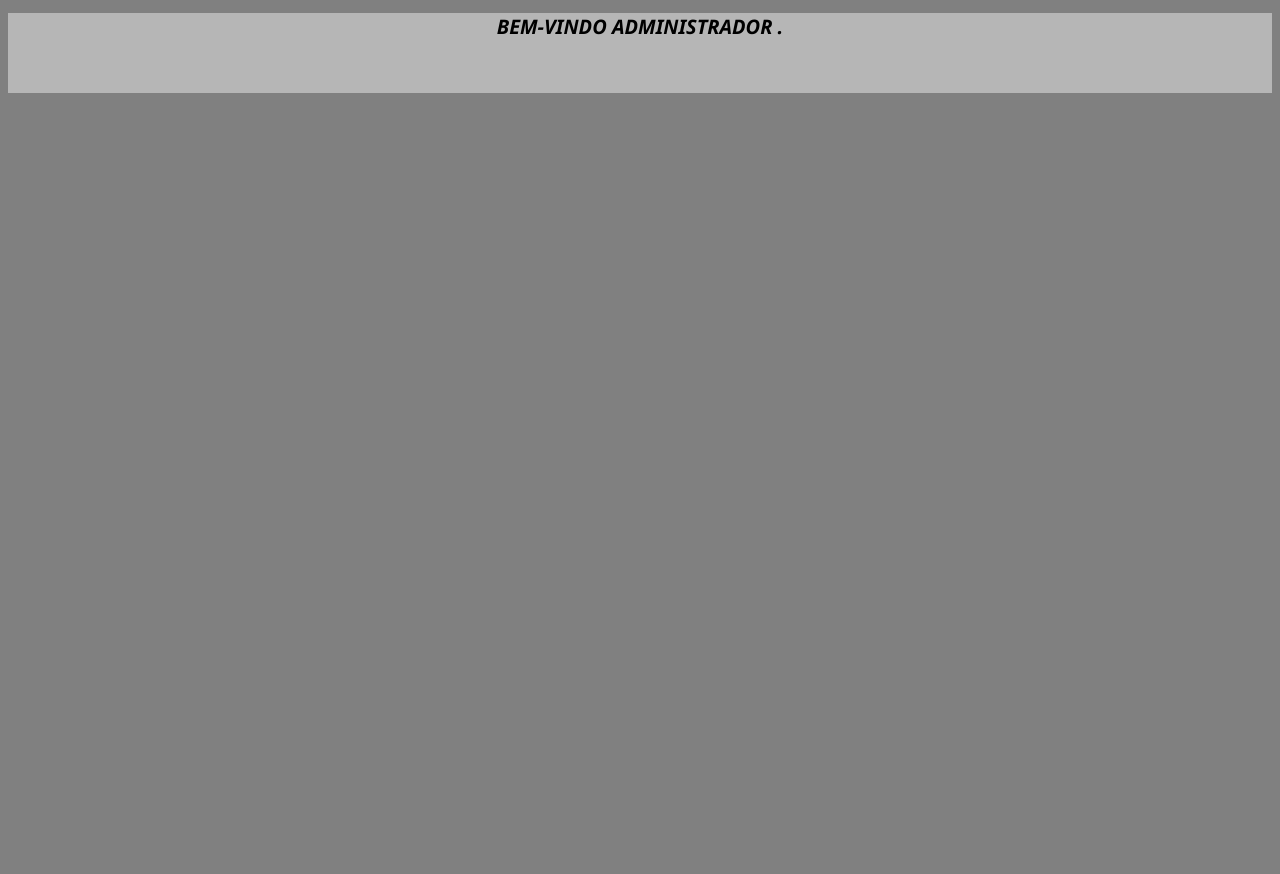
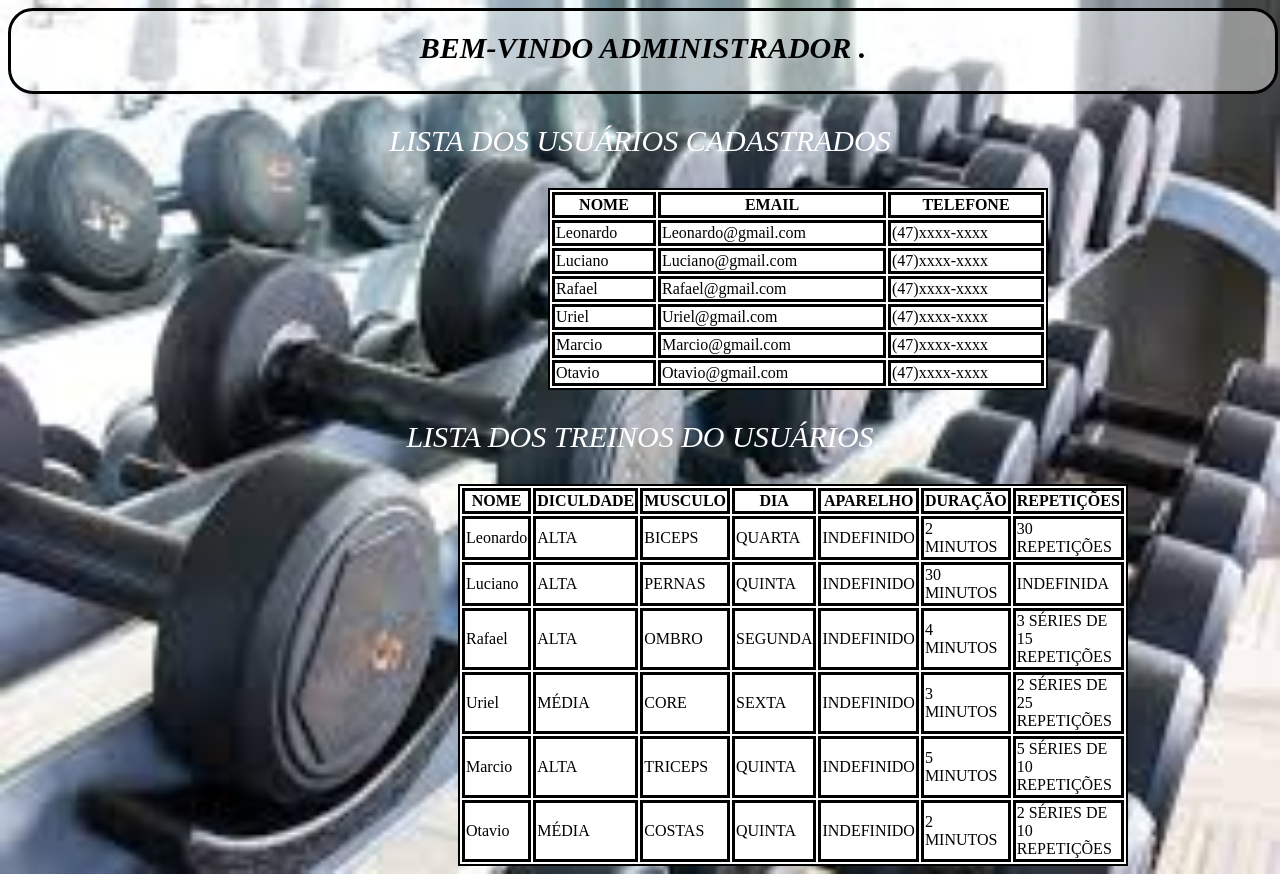
Before and after one commit to TiagoLeoSchroeder/PRIMEIRO-PROJETO, a PHP site: page /admin.html in a window 1280 px wide. Before the commit the page ends 93 px from the top, so only its background shows below. Run offline with PHP 8.4, Linux system fonts and the light colour scheme.

Commit message:
alteração

```diff
--- a/admin.css
+++ b/admin.css
@@ -1,6 +1,8 @@
 body
 {
-    background-color: grey;
+    background-image: url('admin.jfif');
+    background-size: cover;
+    background-repeat: no-repeat;
 }
 .fonte
 {
@@ -11,9 +13,60 @@ body
     display: flex;
     flex-direction: column;
 }
+p
+{
+    font-size: 30px;
+    font-family: 'Times New Roman', Times, serif;
+    font-style: italic;
+    text-align: center;
+    color: white;
+}
 .rodape
 {
     width: 100%;
     height: 80px;
     background-color: rgba(255, 255, 255, 0.418);
+    border-style: solid;
+    border-color: black;
+    border-radius: 25px;
+    justify-content: center;
+    align-items: center;
 }
+.fonte
+{
+    font-size: 30px;
+    font-family: 'Times New Roman', Times, serif;
+    font-style: italic;
+}
+.tabela1
+{
+    position: relative;
+    left: 540px;
+    width: 500px;
+    height: 100px;
+    background-color: white;
+    border-style: solid;
+    border-color: black;
+    border-width: 2px;
+}
+th
+{
+    border-style: solid;
+    border-color: black;
+}
+td
+{
+    border-style: solid;
+    border-color: black;
+}
+.tabela2
+{
+    position: relative;
+    left: 450px;
+    width: 650px;
+    height: 90px;
+    background-color: white;
+    border-style: solid;
+    border-color: black;
+    border-width: 2px;
+}
--- a/admin.html
+++ b/admin.html
@@ -8,6 +8,120 @@
     <title>ADMINISTRADOR</title>
 </head>
 <body>
-    <div class="rodape"><h1 class="fonte">BEM-VINDO ADMINISTRADOR .</h1> </div>
+    <div class="rodape"><h1 class="fonte">BEM-VINDO ADMINISTRADOR .</h1></div>
+
+    <P>LISTA DOS USUÁRIOS CADASTRADOS</P>
+
+    <table class="tabela1">
+        <thead>
+            <tr>
+                <th>NOME</th>
+                <th>EMAIL</th>
+                <th>TELEFONE</th>
+            </tr>
+        </thead>
+        <tbody>
+            <tr>
+                <td>Leonardo</td>
+                <td>Leonardo@gmail.com</td>
+                <td>(47)xxxx-xxxx</td>
+            </tr>
+            <tr>
+                <td>Luciano</td>
+                <td>Luciano@gmail.com</td>
+                <td>(47)xxxx-xxxx</td>
+            </tr>
+            <tr>
+                <td>Rafael</td>
+                <td>Rafael@gmail.com</td>
+                <td>(47)xxxx-xxxx</td>
+            </tr>
+            <tr>
+                <td>Uriel</td>
+                <td>Uriel@gmail.com</td>
+                <td>(47)xxxx-xxxx</td>
+            </tr>
+            <tr>
+                <td>Marcio</td>
+                <td>Marcio@gmail.com</td>
+                <td>(47)xxxx-xxxx</td>
+            </tr>
+            <tr>
+                <td>Otavio</td>
+                <td>Otavio@gmail.com</td>
+                <td>(47)xxxx-xxxx</td>
+            </tr>
+        </tbody>
+    </table>
+    <p>LISTA DOS TREINOS DO USUÁRIOS</p>
+    <table class="tabela2">
+        <thead>
+            <tr>
+                <th>NOME</th>
+                <th>DICULDADE</th>
+                <th>MUSCULO</th>
+                <th>DIA</th>
+                <th>APARELHO</th>
+                <th>DURAÇÃO</th>
+                <th>REPETIÇÕES</th>
+            </tr>
+        </thead>
+        <tbody>
+            <tr>
+                <td>Leonardo</td>
+                <td>ALTA</td>
+                <td>BICEPS</td>
+                <td>QUARTA</td>
+                <td>INDEFINIDO</td>
+                <td>2 MINUTOS</td>
+                <td>30 REPETIÇÕES</td>
+            </tr>
+            <tr>
+                <td>Luciano</td>
+                <td>ALTA</td>
+                <td>PERNAS</td>
+                <td>QUINTA</td>
+                <td>INDEFINIDO</td>
+                <td>30 MINUTOS</td>
+                <td>INDEFINIDA</td>
+            </tr>
+            <tr>
+                <td>Rafael</td>
+                <td>ALTA</td>
+                <td>OMBRO</td>
+                <td>SEGUNDA</td>
+                <td>INDEFINIDO</td>
+                <td>4 MINUTOS</td>
+                <td>3 SÉRIES DE 15 REPETIÇÕES</td>
+            </tr>
+            <tr>
+                <td>Uriel</td>
+                <td>MÉDIA</td>
+                <td>CORE</td>
+                <td>SEXTA</td>
+                <td>INDEFINIDO</td>
+                <td>3 MINUTOS</td>
+                <td>2 SÉRIES DE 25 REPETIÇÕES</td>
+            </tr>
+            <tr>
+                <td>Marcio</td>
+                <td>ALTA</td>
+                <td>TRICEPS</td>
+                <td>QUINTA</td>
+                <td>INDEFINIDO</td>
+                <td>5 MINUTOS</td>
+                <td>5 SÉRIES DE 10 REPETIÇÕES</td>
+            </tr>
+            <tr>
+                <td>Otavio</td>
+                <td>MÉDIA</td>
+                <td>COSTAS</td>
+                <td>QUINTA</td>
+                <td>INDEFINIDO</td>
+                <td>2 MINUTOS</td>
+                <td>2 SÉRIES DE 10 REPETIÇÕES</td>
+            </tr>
+        </tbody>
+    </table>
 </body>
 </html>
```
Also changed, not shown: admin.jfif (added).
